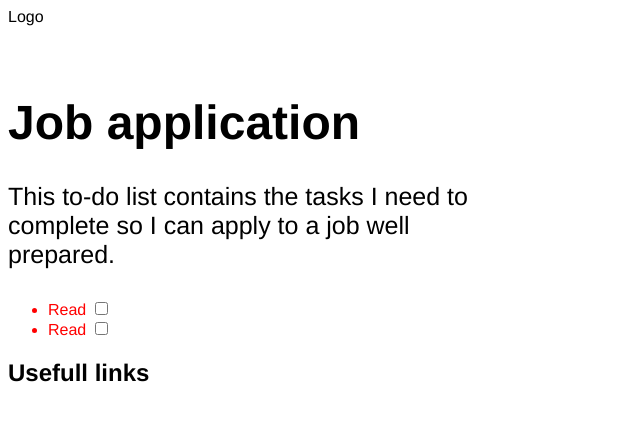
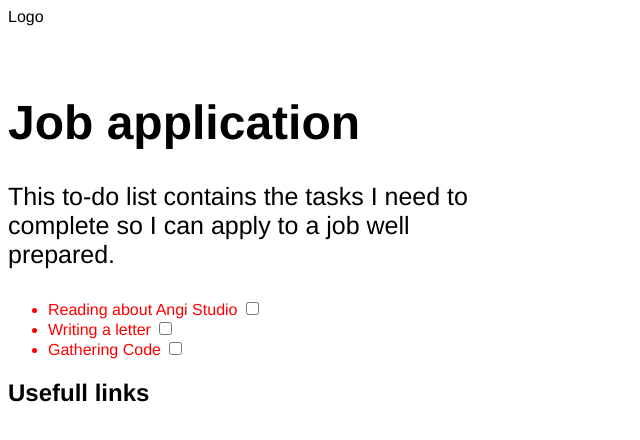
Before and after one commit to HenkLangeveld/angi-to-do-2, a Vue app: page / in a window 1280 px wide. Shown: the top 440 px of the page, without its empty margins (0-640 px from the left). Built offline with nearby package versions, Linux system fonts and the light colour scheme.

Commit message:
share data between App.vue and ToDo.vue

```diff
--- a/src/App.vue
+++ b/src/App.vue
@@ -10,8 +10,10 @@
     </header>
     <main>
       <ul>
-        <to-do></to-do>
-        <to-do></to-do>
+        <to-do v-for="toDo in toDos" :key="toDo.id" :toDo="toDo.value"></to-do>
+        <!-- <to-do to-do="read"></to-do>
+        <to-do to-do="write"></to-do>
+        <to-do to-do="gather"></to-do> -->
       </ul>
     </main>
     <footer>
@@ -23,13 +25,24 @@
 </template>
 
 <script>
+import ToDo from "./components/ToDo.vue";
 export default {
+  components: { ToDo },
   data() {
     return {
       toDos: [
-        "Reading about Angi Studio",
-        "Writing a letter",
-        "Gathering Code",
+        {
+          id: 1,
+          value: "Reading about Angi Studio",
+        },
+        {
+          id: 2,
+          value: "Writing a letter",
+        },
+        {
+          id: 3,
+          value: "Gathering Code",
+        },
       ],
     };
   },
--- a/src/components/ToDo.vue
+++ b/src/components/ToDo.vue
@@ -6,9 +6,14 @@
 
 <script>
 export default {
+  props: {
+    toDo: {
+      type: String,
+      required: true,
+    },
+  },
   data() {
     return {
-      toDo: "Read",
       isDone: false,
     };
   },
```
